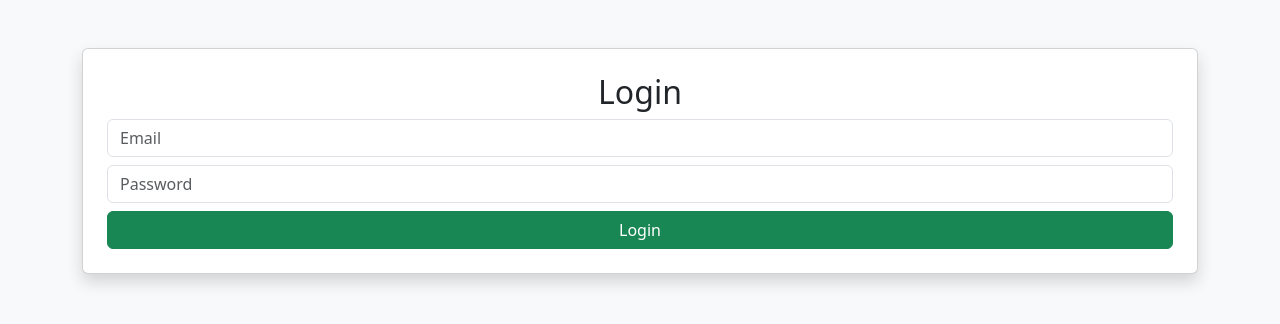
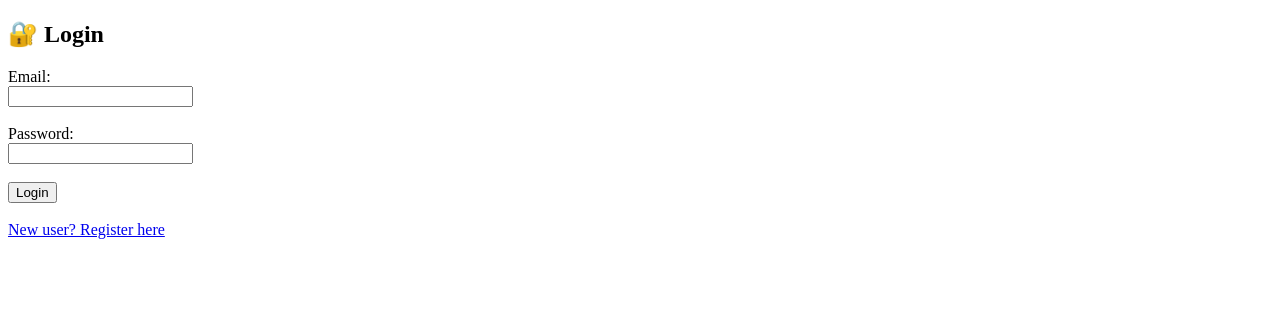
Before and after one commit to Somiya-manikandan/Aakash_travels, a Flask app: page /login in a window 1280 px wide. Shown: the top 324 px of the page. Run offline with Flask 3, Linux system fonts and the light colour scheme.

Commit message:
Update login.html

```diff
--- a/templates/login.html
+++ b/templates/login.html
@@ -2,22 +2,23 @@
 <html>
 <head>
     <title>Login</title>
-    <link href="https://cdn.jsdelivr.net/npm/bootstrap@5.3.0/dist/css/bootstrap.min.css" rel="stylesheet">
 </head>
+<body>
 
-<body class="bg-light">
+<h2>🔐 Login</h2>
 
-<div class="container mt-5">
-    <div class="card p-4 shadow">
-        <h2 class="text-center">Login</h2>
+<form method="post">
+    <label>Email:</label><br>
+    <input type="email" name="email" required><br><br>
 
-        <form method="post">
-            <input type="email" name="email" class="form-control mb-2" placeholder="Email">
-            <input type="password" name="password" class="form-control mb-2" placeholder="Password">
-            <button class="btn btn-success w-100">Login</button>
-        </form>
-    </div>
-</div>
+    <label>Password:</label><br>
+    <input type="password" name="password" required><br><br>
+
+    <button type="submit">Login</button>
+</form>
+
+<br>
+<a href="{{ url_for('register') }}">New user? Register here</a>
 
 </body>
 </html>
```
